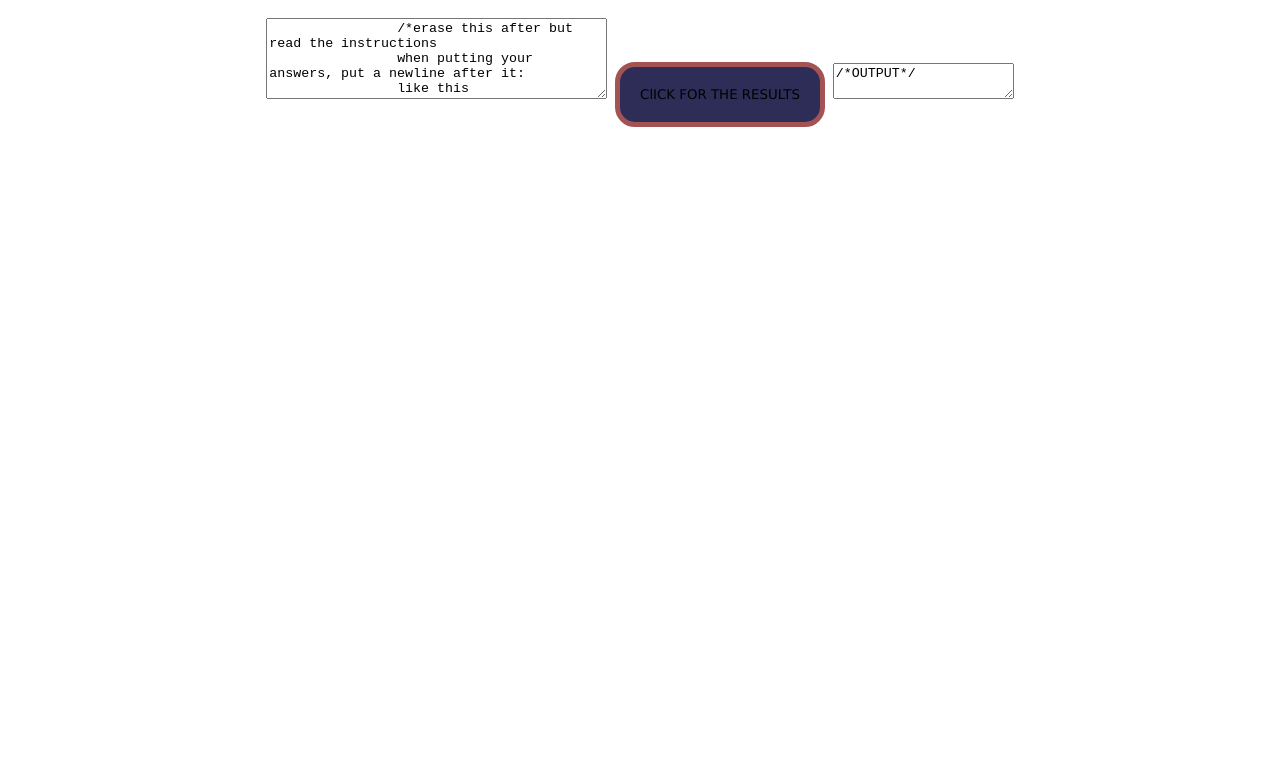
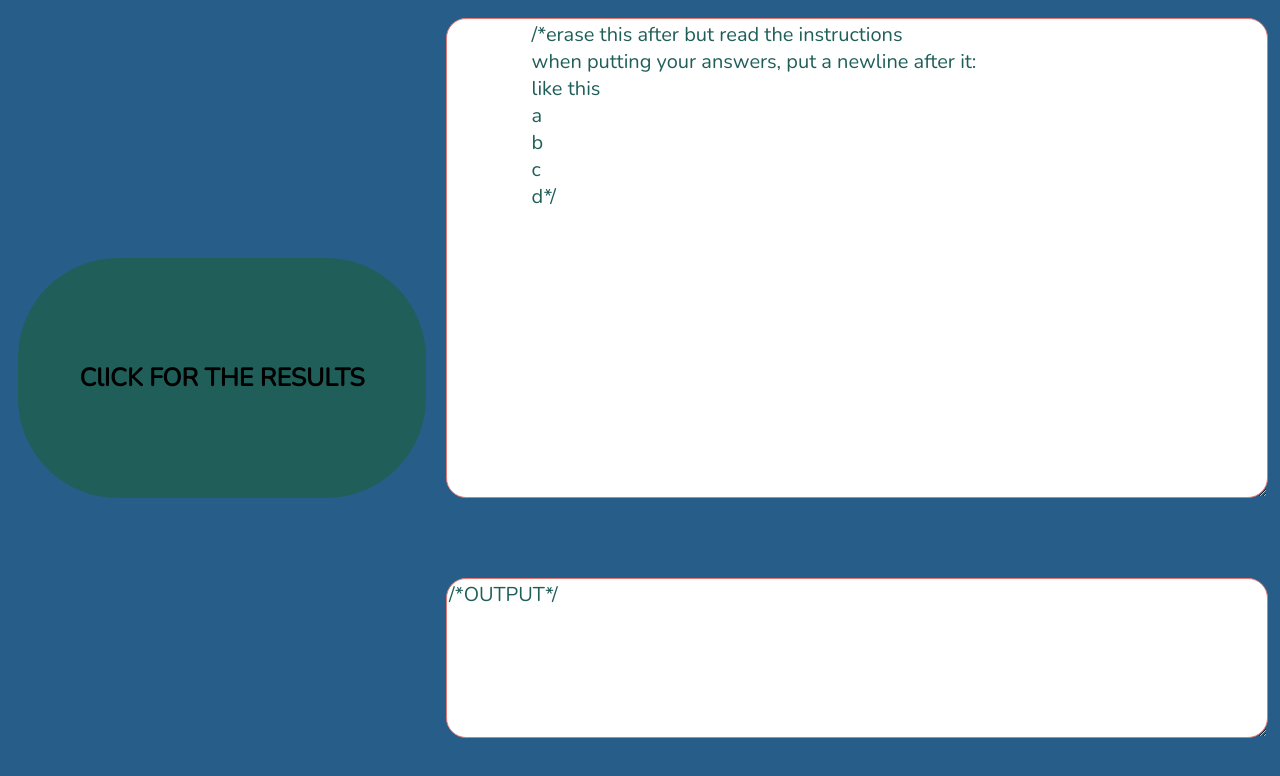
Before and after one commit to S0Iomon/schoolcount, a plain HTML site: page index.html in a window 1280 px wide. Drawn offline with nearby package versions, Linux system fonts and the light colour scheme.

Commit message:
Update styles.css

```diff
--- a/styles.css
+++ b/styles.css
@@ -1,28 +1,71 @@
+@import url('https://fonts.googleapis.com/css2?family=Nunito&family=Open+Sans&family=Ubuntu&display=swap');
+
+/* position: absolute;
+    top: 30%;
+    left: 50%;
+    transform: translate(-50%, -50%);*/
 body{
     text-align: center;
     font-size: 25px;
-    margin-left: 10vh;
-    margin-right:  10vh;
     padding: 0;
-    font-family: Verdana, Geneva, Tahoma, sans-serif;
-}
-input{
-    width: 100%;
-    height: 25px;
-    font-size: 25px;
-    background-color: rgb(45, 45, 88);
-    color: white;
-    font-family: Verdana, Geneva, Tahoma, sans-serif;
-    border: solid 5px rgb(163, 83, 83);
-    border-radius: 20px;
+    font-family: Nunito;
+    background-color: #265d89;
 }
 
+form{
+    display: grid;
+    grid-template-columns: 1fr 2fr;
+    grid-template-rows: repeat(2, 30vh) 10vh 20vh;
+    margin-left: auto;
+    margin-right: auto;
+    column-gap: 20px;
+}
+
+label{
+    color:#F6D55C;
+    font-weight: bold;
+    grid-row: 2;
+}
+
+.answer{
+    width: 100%;
+    font-size: 20px;
+    background-color: white;
+    color: #205f59;
+    font-family: Nunito;
+    border: solid 1px #e37771;
+    border-radius: 20px;
+    outline: none;
+    grid-column-start: 2;
+    grid-column-end: 3;
+    grid-row-start: 1;
+    grid-row-end: 3;
+}
+
+.output{
+    width: 100%;
+    font-size: 20px;
+    background-color: white;
+    color: #205f59;
+    font-family: Nunito;
+    border: solid 1px #e37771;
+    border-radius: 20px;
+    outline: none;
+    grid-column-start: 2;
+    grid-column-end: 3;
+    grid-row-start: 4;
+    grid-row-end: 5;
+}
+
+
  button {
-    background-color: rgb(45, 45, 88);
-    padding: 20px;
-    border: solid 5px rgb(163, 83, 83);
-    border-radius: 20px;
-    font-family: Verdana, Geneva, Tahoma, sans-serif;
+    background-color: #205f59;
+    border: solid 5px #205f59;
+    border-radius: 100px;
+    font-family: Nunito;
+    font-weight: bold;
+    font-size: 25px;
+    grid-row: 2;
  }
 
  form{
```
